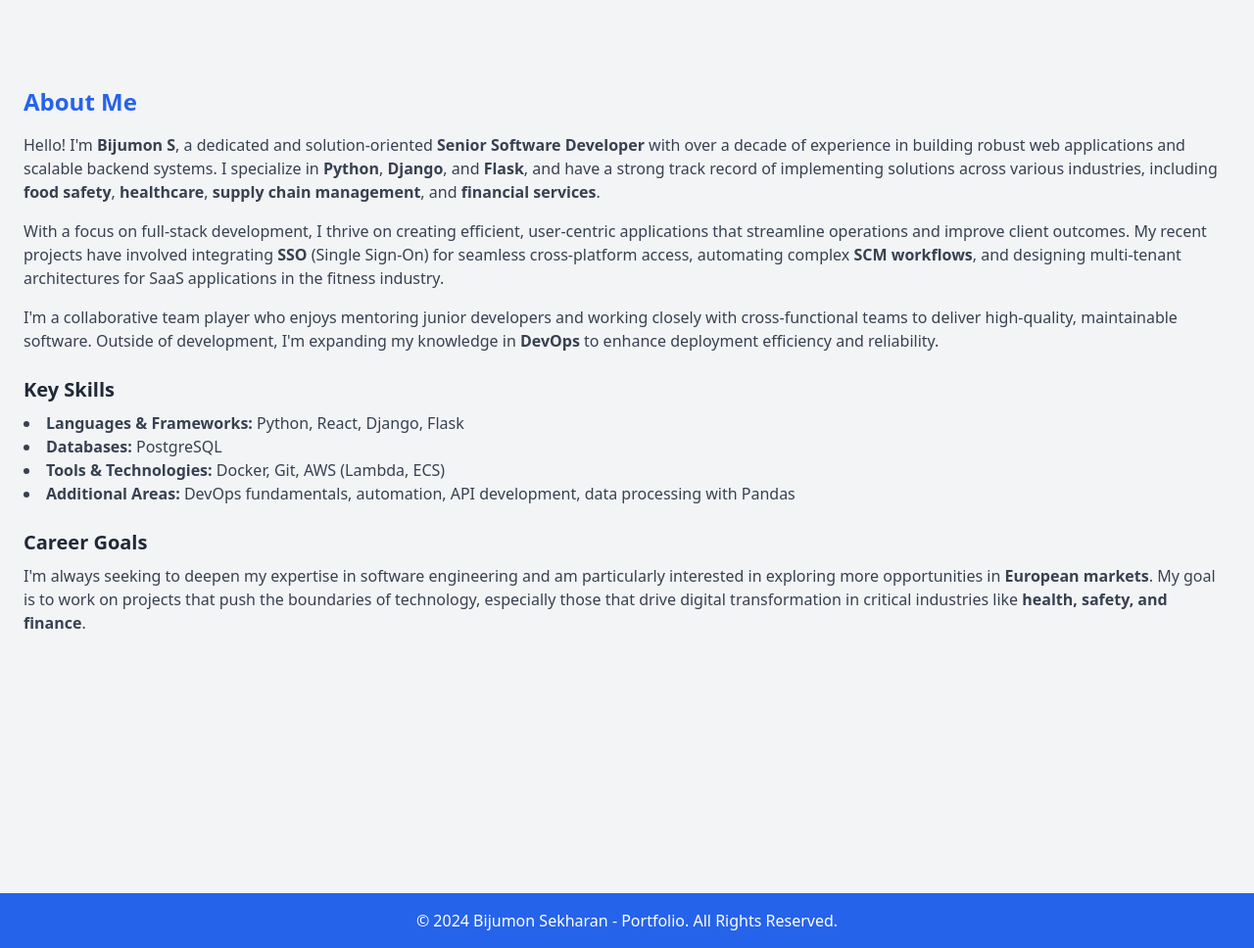
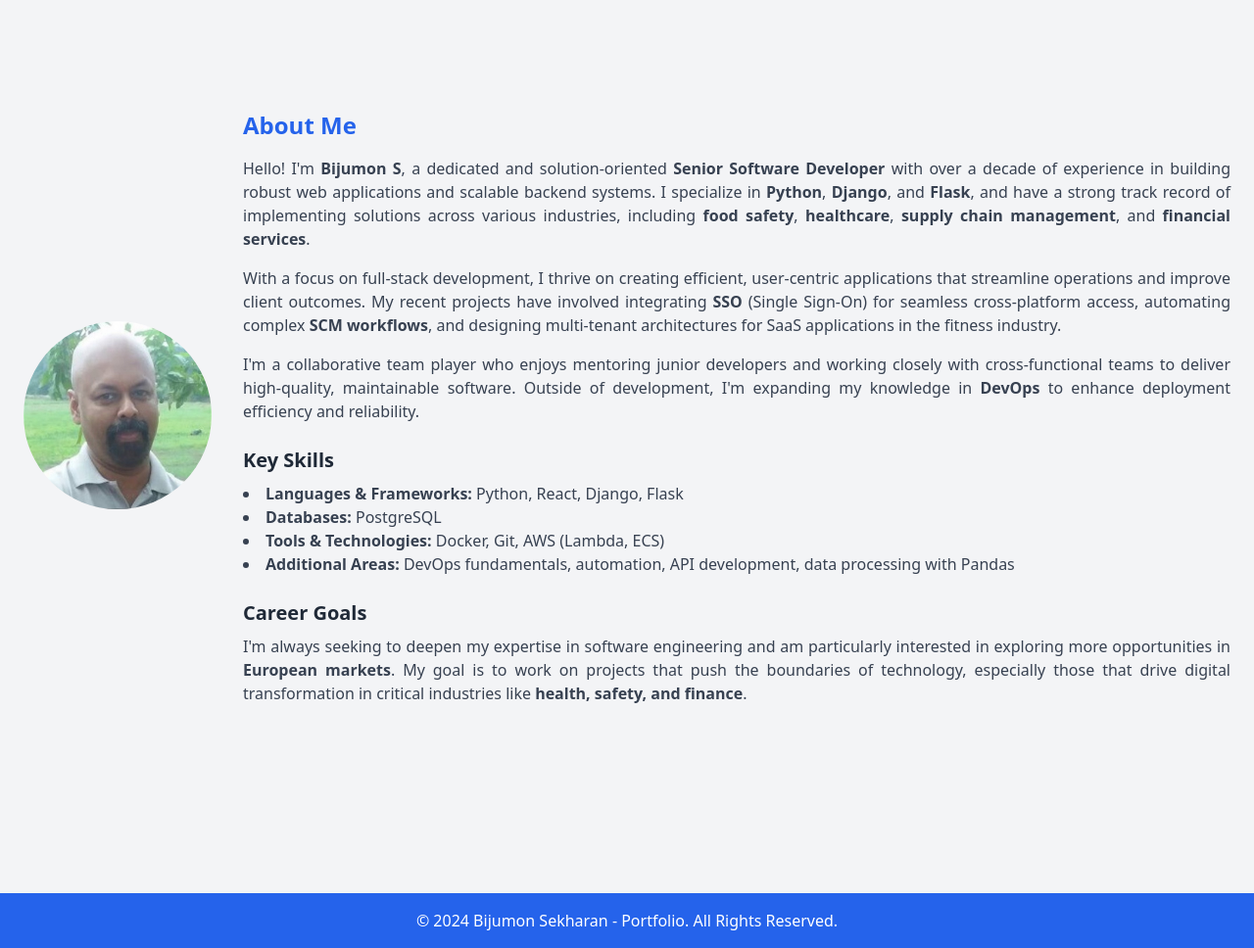
Before and after one commit to bijuev/portfolio, a Django app: page /about/ in a window 1280 px wide. Shown: the part 60-1028 px from the top of the page at 98% size. Run offline with Django 4.2, Linux system fonts and the light colour scheme.

Commit message:
html modified

```diff
--- a/portfolio/settings.py
+++ b/portfolio/settings.py
@@ -23,7 +23,7 @@ BASE_DIR = Path(__file__).resolve().parent.parent
 SECRET_KEY = "django-insecure-^c(7yt6gmsha6q@_@c5b^6qwj5a1ngjj6x95(%jcduzr8)84l_"
 
 # SECURITY WARNING: don't run with debug turned on in production!
-DEBUG = True
+DEBUG = False
 
 ALLOWED_HOSTS = ['ec2-3-110-222-225.ap-south-1.compute.amazonaws.com',  '127.0.0.1']
 
--- a/templates/main/about.html
+++ b/templates/main/about.html
@@ -4,10 +4,15 @@
 {% block title %}About Me - Bijumon Sekharan{% endblock %}
 
 {% block content %}
-<div class="about-section pt-16 mb-8 min-h-screen flex flex-col">
+<!-- About Section -->
+<div class="about-section mb-8 min-h-screen flex flex-col md:flex-row items-center">
+    <!-- Image Section -->
+    <img src="{% static 'img/biju.jpeg' %}" alt="Bijumon Sekharan" class="rounded-full w-32 h-32 md:w-48 md:h-48 object-cover mb-6 md:mb-0 md:mr-8">
+
+    <!-- Text Section -->
     <div class="flex-grow">
         <h2 class="text-2xl font-bold text-blue-600 mb-4">About Me</h2>
-        <p class="text-gray-700 mb-4">
+        <p class="text-gray-700 mb-4 text-justify">
             Hello! I'm <strong>Bijumon S</strong>, a dedicated and solution-oriented
             <span class="font-semibold">Senior Software Developer</span> with over a decade of experience
             in building robust web applications and scalable backend systems. I specialize in
@@ -17,14 +22,14 @@
             <span class="font-semibold">healthcare</span>, <span class="font-semibold">supply chain
             management</span>, and <span class="font-semibold">financial services</span>.
         </p>
-        <p class="text-gray-700 mb-4">
+        <p class="text-gray-700 mb-4 text-justify">
             With a focus on full-stack development, I thrive on creating efficient, user-centric
             applications that streamline operations and improve client outcomes. My recent projects
             have involved integrating <span class="font-semibold">SSO</span> (Single Sign-On) for seamless
             cross-platform access, automating complex <span class="font-semibold">SCM workflows</span>,
             and designing multi-tenant architectures for SaaS applications in the fitness industry.
         </p>
-        <p class="text-gray-700 mb-4">
+        <p class="text-gray-700 mb-4 text-justify">
             I'm a collaborative team player who enjoys mentoring junior developers and working closely
             with cross-functional teams to deliver high-quality, maintainable software. Outside of
             development, I'm expanding my knowledge in <span class="font-semibold">DevOps</span> to
@@ -40,7 +45,7 @@
         </ul>
 
         <h3 class="text-xl font-semibold text-gray-800 mt-6 mb-2">Career Goals</h3>
-        <p class="text-gray-700 mb-4">
+        <p class="text-gray-700 mb-4 text-justify">
             I'm always seeking to deepen my expertise in software engineering and am particularly
             interested in exploring more opportunities in <span class="font-semibold">European markets</span>.
             My goal is to work on projects that push the boundaries of technology, especially those
@@ -50,4 +55,6 @@
     </div>
 </div>
 
+
+
 {% endblock %}
```
Also changed, not shown: templates/main/contact.html (+7 -2 lines), templates/main/home.html (+9 -2 lines).
